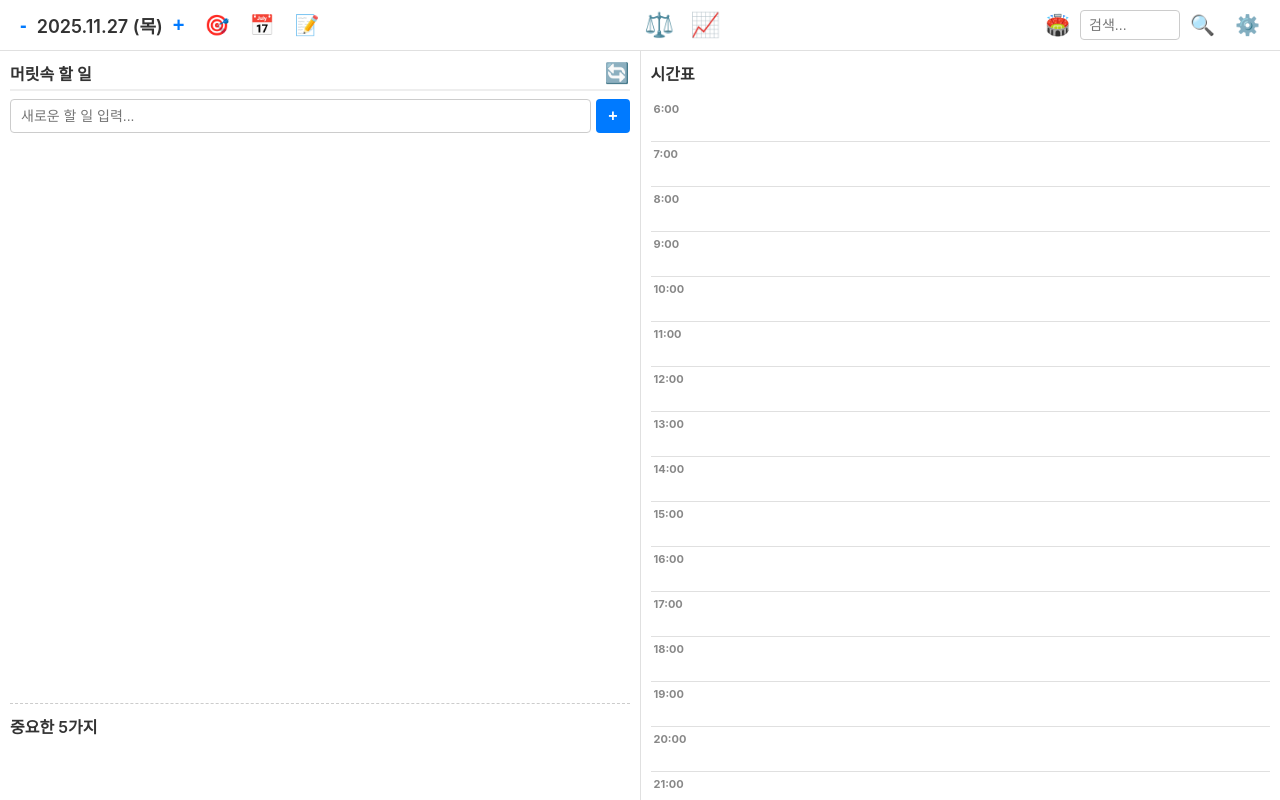
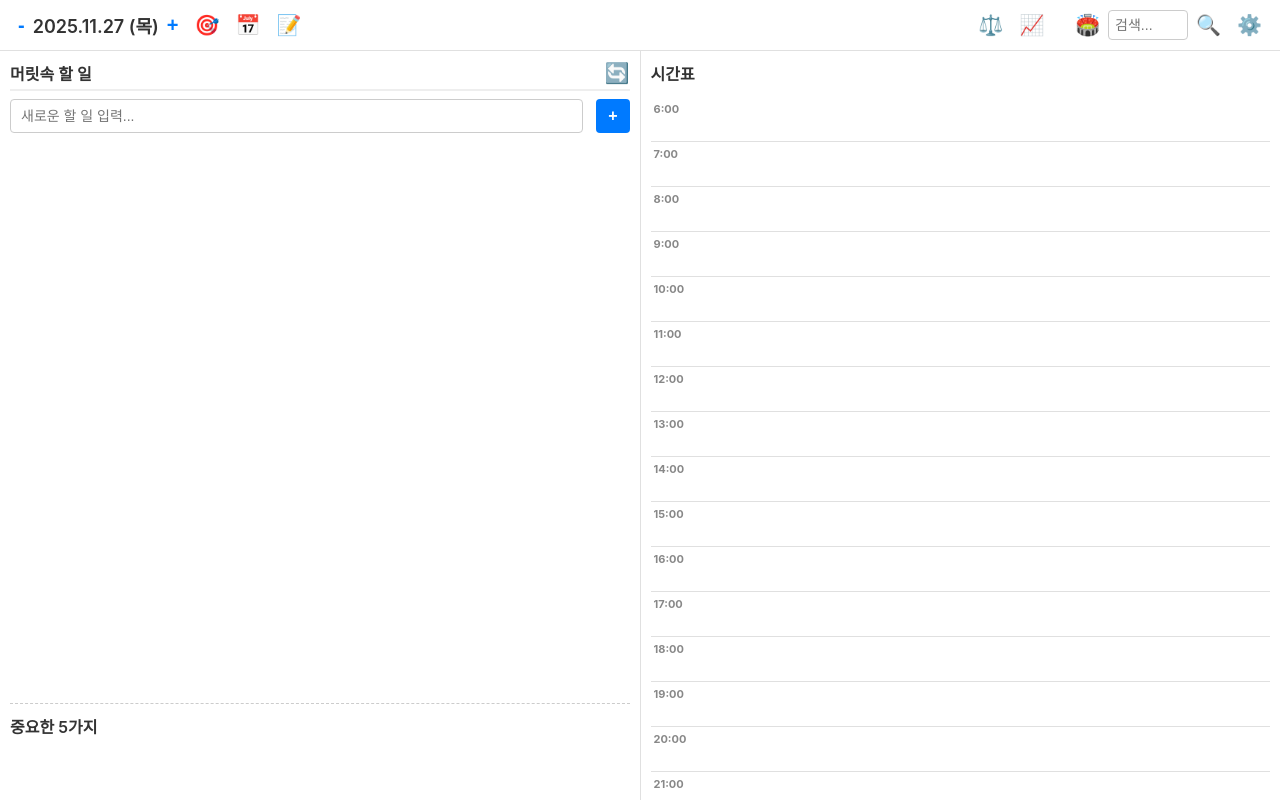
Before and after one commit to bjmomy/time-app, a plain HTML site: page index.html in a window 1280 px wide. Drawn offline with nearby package versions, Linux system fonts and the light colour scheme.

Commit message:
Update index.html

```diff
--- a/index.html
+++ b/index.html
@@ -3,10 +3,7 @@
 <head>
     <meta charset="UTF-8">
     <meta name="viewport" content="width=device-width, initial-scale=1.0, user-scalable=no">
-    <title>시간 관리 앱 v8.6</title>
-
-    <link rel="manifest" href="manifest.json">
-    <meta name="theme-color" content="#007aff">
+    <title>시간 관리 앱 v9.1</title>
 
     <link rel="stylesheet" href="https://cdn.jsdelivr.net/npm/flatpickr/dist/flatpickr.min.css">
 
@@ -25,35 +22,73 @@
         .app-container { display: flex; flex-direction: column; height: 100%; width: 100%; }
         .hidden { display: none !important; }
 
-        /* --- 헤더 --- */
+        /* --- ★ 헤더 수정 (반응형) --- */
         #date-header {
-            flex-shrink: 0; padding: 10px; background-color: #ffffff;
-            border-bottom: 1px solid #e0e0e0; display: flex;
-            justify-content: space-between; align-items: center;
-        }
-        #date-controls-left, #center-controls, #search-controls-right {
+            flex-shrink: 0;
+            padding: 10px;
+            background-color: #ffffff;
+            border-bottom: 1px solid #e0e0e0;
+            display: flex;
+            flex-wrap: wrap; /* 줄바꿈 허용 */
+            justify-content: center; /* 중앙 정렬 */
+            align-items: center;
+            gap: 10px; /* 요소 간 간격 */
+        }
+
+        /* 날짜 컨트롤 (항상 첫 줄 중앙) */
+        #date-controls-left {
             display: flex;
             align-items: center;
-        }
+            justify-content: center;
+            width: 100%; /* 작은 화면에서 한 줄 차지 */
+            order: 1;
+        }
+        /* 날짜 이외의 도구 모음 (두 번째 줄) */
+        #tools-container {
+            display: flex;
+            align-items: center;
+            justify-content: space-between;
+            width: 100%;
+            order: 2;
+        }
+
+        /* 화면이 넓을 때 (PC/가로모드) */
+        @media (min-width: 600px) {
+            #date-header {
+                flex-wrap: nowrap; /* 줄바꿈 없음 */
+                justify-content: space-between;
+            }
+            #date-controls-left {
+                width: auto;
+                justify-content: flex-start;
+                order: 0;
+            }
+            #tools-container {
+                width: auto;
+                justify-content: flex-end;
+                gap: 15px;
+            }
+        }
+
         #date-header button {
             background: none; border: none; font-size: 20px; font-weight: bold;
-            color: #007aff; cursor: pointer; padding: 0 10px;
+            color: #007aff; cursor: pointer; padding: 0 8px;
         }
         #current-date {
-            min-width: 120px; text-align: center; font-size: 18px;
+            min-width: 110px; text-align: center; font-size: 18px;
             font-weight: 600; color: #333;
         }
-        #calendar-btn, #memo-btn, #today-btn {
-            font-size: 24px; padding: 0 5px;
-        }
-        #center-controls button { font-size: 24px; padding: 0 8px; }
-        #search-controls-right { justify-content: flex-end; }
-        #playground-btn, #settings-btn { font-size: 24px; padding: 0 8px; }
+
+        /* 아이콘 버튼들 크기 조정 */
+        #calendar-btn, #memo-btn, #today-btn,
+        #weight-btn, #graph-btn, #playground-btn, #settings-btn, #search-btn {
+            font-size: 22px; padding: 0 4px;
+        }
+
         #search-input {
-            border: 1px solid #ccc; border-radius: 4px; padding: 6px 8px;
-            font-size: 14px; max-width: 100px;
-        }
-        #search-btn { font-size: 22px; padding: 0 8px; }
+            border: 1px solid #ccc; border-radius: 4px; padding: 6px;
+            font-size: 14px; width: 80px; /* 너비 줄임 */
+        }
 
         /* --- 공통 패널 컨테이너 --- */
         .main-container {
@@ -118,7 +153,7 @@
         }
         .input-section button {
             background-color: #007aff; color: white; border: none; border-radius: 4px;
-            padding: 8px 12px; cursor: pointer;
+            padding: 8px 12px; margin-left: 8px; cursor: pointer;
             font-size: 16px; font-weight: bold;
             flex-shrink: 0;
         }
@@ -316,34 +351,17 @@
             word-wrap: break-word;
         }
 
-        /* --- ★ 1. 몸무게 기록 (2열 레이아웃) --- */
+        /* --- 몸무게 기록 --- */
         #weight-list { list-style: none; padding: 0; margin: 0; overflow-y: auto; flex-grow: 1; }
-
-        /* 리스트 헤더 스타일 */
         .weight-header {
-            display: flex;
-            align-items: center;
-            padding: 8px 5px;
-            background-color: #f0f0f0;
-            font-weight: 600;
-            color: #333;
-            border-radius: 4px;
-            margin-top: 10px;
-            margin-bottom: 5px;
-            font-size: 13px;
-            text-align: center;
-        }
-
-        /* 리스트 아이템 스타일 (Grid/Flex 열 맞춤) */
+            display: flex; align-items: center; padding: 8px 5px;
+            background-color: #f0f0f0; font-weight: 600; color: #333;
+            border-radius: 4px; margin-top: 10px; margin-bottom: 5px; font-size: 13px; text-align: center;
+        }
         .weight-item {
-            display: flex;
-            align-items: center;
-            padding: 10px 5px;
-            border-bottom: 1px solid #f0f0f0;
-            font-size: 14px;
-        }
-
-        /* 각 열의 너비 설정 */
+            display: flex; align-items: center; padding: 10px 5px;
+            border-bottom: 1px solid #f0f0f0; font-size: 14px;
+        }
         .w-date { flex: 0 0 90px; text-align: left; color: #555; padding-left: 5px; }
         .w-weight { flex: 0 0 70px; text-align: center; color: #007aff; font-weight: 600; }
         .w-alcohol { flex: 1; text-align: center; color: #ff3b30; font-weight: 500; }
@@ -484,15 +502,17 @@
                 <button id="calendar-btn" aria-label="달력 열기">📅</button>
                 <button id="memo-btn" aria-label="메모 보기">📝</button>
             </div>
-            <div id="center-controls">
+            <div id="tools-container">
+                <div style="display:flex; align-items:center;">
                     <button id="weight-btn" aria-label="몸무게">⚖️</button>
                     <button id="graph-btn" aria-label="그래프">📈</button>
                 </div>
-            <div id="search-controls-right">
+                <div style="display:flex; align-items:center;">
                     <button id="playground-btn" aria-label="놀이터">🏟️</button>
                     <input type="search" id="search-input" placeholder="검색...">
                     <button id="search-btn" aria-label="검색">🔍</button>
                     <button id="settings-btn" aria-label="설정">⚙️</button>
+                </div>
             </div>
         </div>
 
@@ -667,7 +687,7 @@
         const graphBtn = document.getElementById('graph-btn');
         const weightContainer = document.getElementById('weight-container');
         const newWeightInput = document.getElementById('new-weight-input');
-        const newAlcoholInput = document.getElementById('new-alcohol-input'); // 음주량
+        const newAlcoholInput = document.getElementById('new-alcohol-input');
         const addWeightBtn = document.getElementById('add-weight-btn');
         const weightList = document.getElementById('weight-list');
         const graphContainer = document.getElementById('graph-container');
@@ -927,9 +947,9 @@
                         const timeSlot = timeline.querySelector(`[data-time="${time}"]`);
                         if (timeSlot) {
                             tasks.forEach(taskData => {
-                                const text = taskData.text;
-                                const isRoutine = finalTodoList.some(t => t.text === text && t.isRoutine); // 루틴 여부 확인
-                                createDroppedTaskElement(timeSlot, text, taskData.isImportant, isRoutine);
+                                // 루틴 여부는 목록에서 확인하지 않고, 저장된 데이터가 없으면 false (호환성)
+                                // 현재 로직상 목록에 있어야 드래그 가능하므로 큰 문제 없음.
+                                createDroppedTaskElement(timeSlot, taskData.text, taskData.isImportant, false);
                             });
                         }
                     }
@@ -941,6 +961,17 @@
 
             updateImportantList();
             checkRoutineBtnState();
+        }
+
+        function checkRoutineBtnState() {
+            const routineItemsInList = todoList.querySelectorAll('.routine-item');
+            if (routineItemsInList.length > 0) {
+                applyRoutineBtn.classList.add('active');
+                applyRoutineBtn.title = "매일 루틴 삭제";
+            } else {
+                applyRoutineBtn.classList.remove('active');
+                applyRoutineBtn.title = "매일 루틴 적용";
+            }
         }
 
         // ★ 2. (중복 제거 함수) 앱 시작 시 1회 실행
@@ -967,17 +998,6 @@
                         // JSON 파싱 에러 무시
                     }
                 }
-            }
-        }
-
-        function checkRoutineBtnState() {
-            const routineItemsInList = todoList.querySelectorAll('.routine-item');
-            if (routineItemsInList.length > 0) {
-                applyRoutineBtn.classList.add('active');
-                applyRoutineBtn.title = "매일 루틴 삭제";
-            } else {
-                applyRoutineBtn.classList.remove('active');
-                applyRoutineBtn.title = "매일 루틴 적용";
             }
         }
 
@@ -1122,6 +1142,7 @@
 
         function addNewTask(taskText = null, isChecked = false, isImportant = false, isRoutine = false, isNewEntry = false) {
             if (taskText === null) {
+                // isNewEntry = true; // (파라미터로 받음)
                 taskText = newTaskInput.value.trim();
                 if (taskText === '') return;
 
```
Lines whose indentation alone changed are shown as unchanged.
